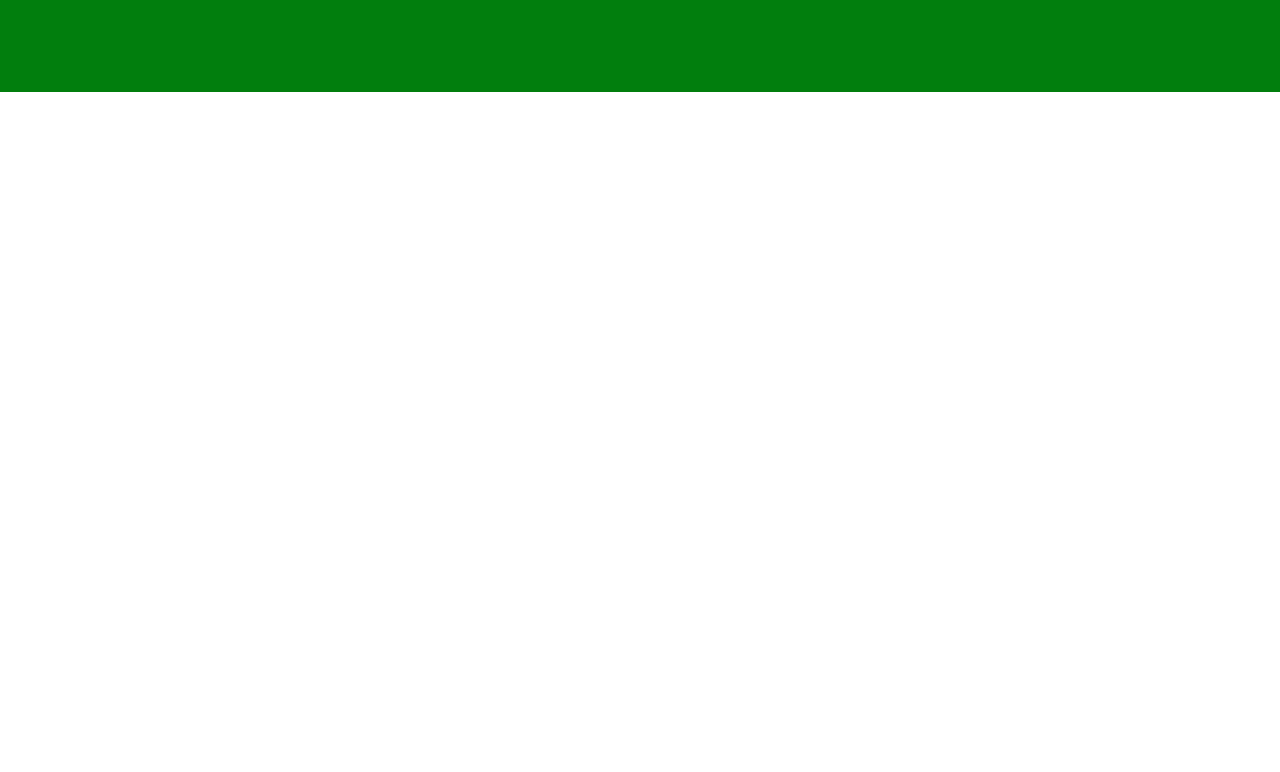
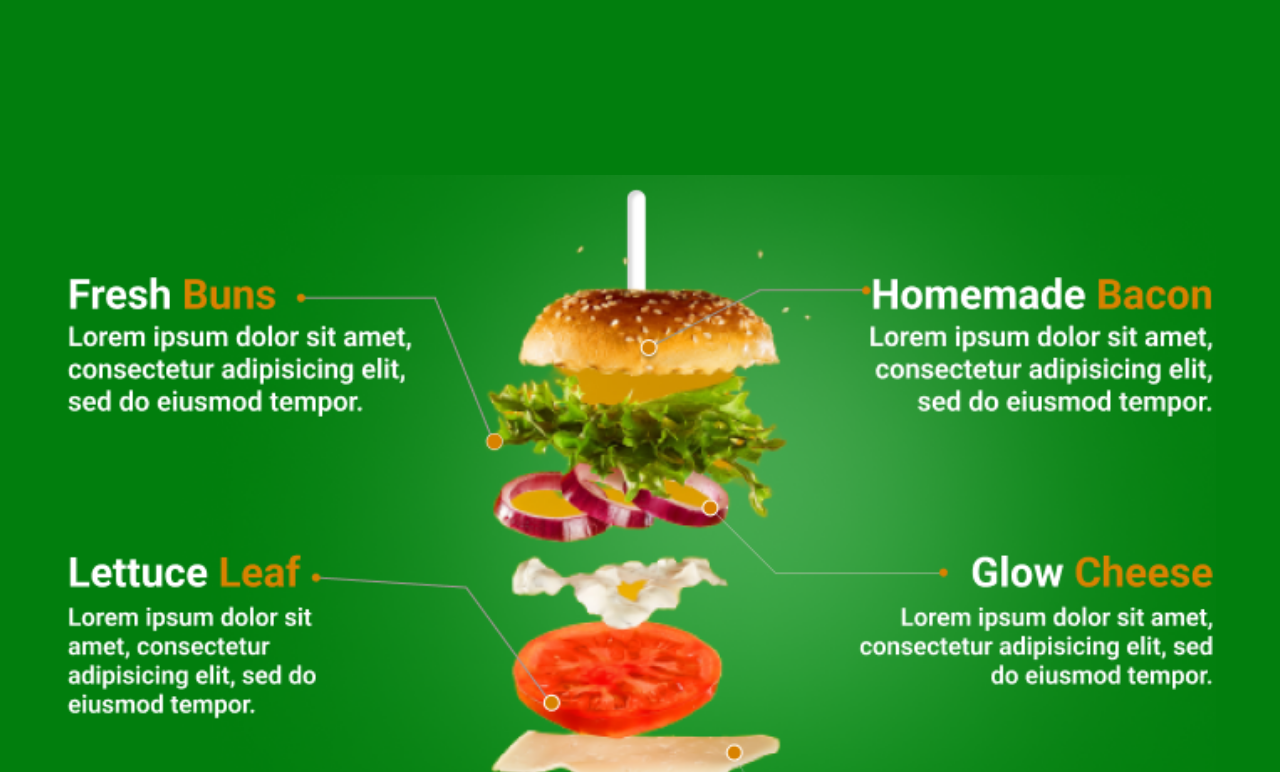
Before and after one commit to FeBassetto/Restaurant-website, a React (Create React App) app: page / in a window 1280 px wide. Shown: the part 2968-3740 px from the top of the page. Before the commit the page ends 3060 px from the top, so only its background shows below. Built offline with nearby package versions, Linux system fonts and the light colour scheme.

Commit message:
Finished Parts of burger section

```diff
--- /dev/null
+++ b/src/components/Ingredients/BackgroundIngredients/BackgroundIngredients.css
@@ -0,0 +1,8 @@
+.backgroundIngredients {
+    height: 100%;
+
+    background-image: url(../../../assets/img/backgroundPartsofBurguer.png);
+    background-repeat: no-repeat;
+    background-size: 90%;
+    background-position: center;
+}
--- /dev/null
+++ b/src/components/Ingredients/BackgroundIngredients/BackgroundIngredients.jsx
@@ -0,0 +1,15 @@
+import React from "react";
+import './BackgroundIngredients.css'
+
+
+const BackgroundIngredients = () => {
+
+
+    return(
+        <div className="backgroundIngredients">
+
+        </div>
+    )
+}
+
+export default BackgroundIngredients
--- a/src/components/Ingredients/HeaderIngredients/HeaderIngredients.jsx
+++ b/src/components/Ingredients/HeaderIngredients/HeaderIngredients.jsx
@@ -1,5 +1,4 @@
 import React from "react";
-import './HeaderIngredients.css'
 import styled from 'styled-components';
 
 const Head = styled.div`
@@ -12,7 +11,7 @@ const Head = styled.div`
 `
 
 const Title = styled.h1`
-    color:${props => props.theme.colors.darkYellow};
+    color:${props => props.theme.colors.lightYellow};
     font-family: ${props => props.theme.font.Title};
     font-size:4rem;
 `
--- a/src/components/Ingredients/Ingredients.css
+++ b/src/components/Ingredients/Ingredients.css
@@ -0,0 +1,6 @@
+.Ingredients {
+    height: 1600px;
+
+    display: flex;
+    flex-direction: column;
+}
--- a/src/components/Ingredients/Ingredients.jsx
+++ b/src/components/Ingredients/Ingredients.jsx
@@ -1,19 +1,24 @@
 import React from 'react'
 import './Ingredients.css'
 import HeaderIngredients from './HeaderIngredients/HeaderIngredients';
+import BackgroundIngredients from './BackgroundIngredients/BackgroundIngredients';
+import styled from 'styled-components';
 
-
+const IngredientsSection = styled.section`
+    background-color:${props => props.theme.colors.green};
+`
 
 const Ingredients = () => {
 
 
     return(
-        <section>
+        <IngredientsSection className='Ingredients'>
             <HeaderIngredients
                 title="Ingredientes"
                 sub="Feito com Ingredients Naturais"
             />
-        </section>
+            <BackgroundIngredients/>
+        </IngredientsSection>
     )
 }
 
```
Also changed, not shown: src/assets/img/backgroundPartsofBurguer.png, src/components/Ingredients/HeaderIngredients/HeaderIngredients.css (deleted).
